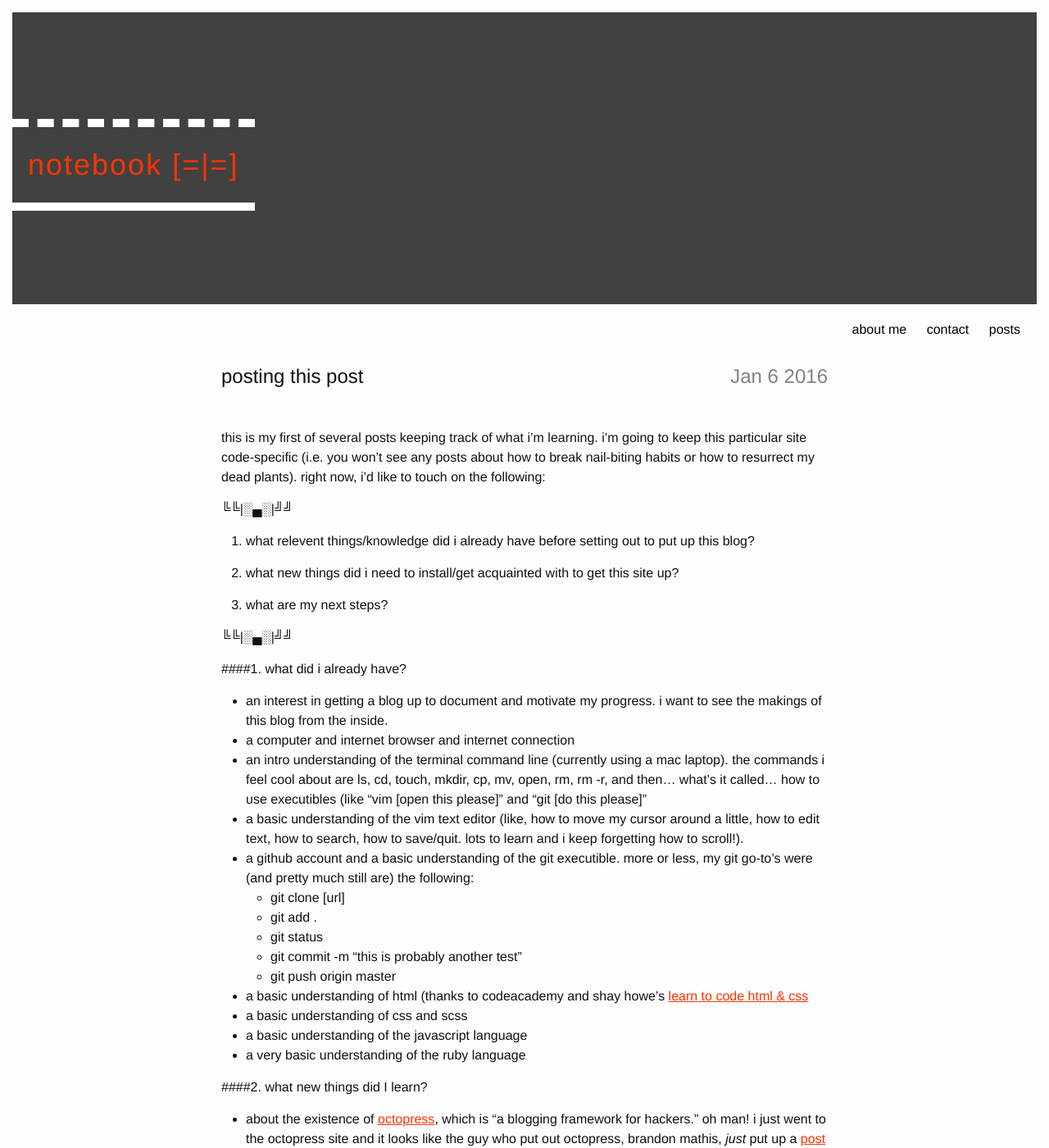
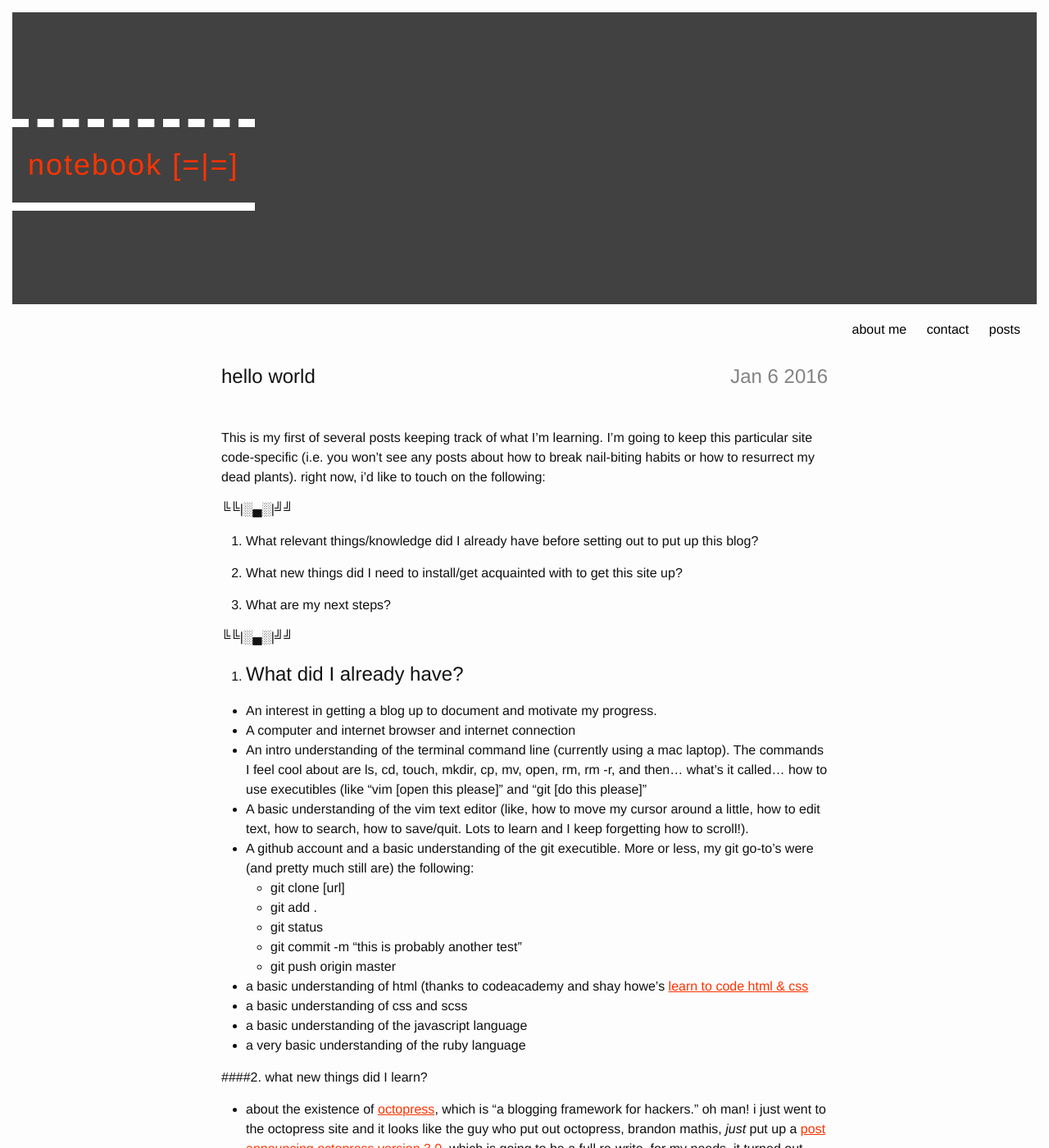
Before and after one commit to spacerest/spacerest.github.io, a Jekyll site: the page built from _posts/2016-01-05-hello-world.markdown, in a window 1280 px wide and 1400 px high. Shown: the whole window at 82% size. Built offline with Jekyll 4.4.1, drawn with Linux system fonts in a browser that asks for light colours.

Commit message:
minor changes to first post

```diff
--- a/_posts/2016-01-05-hello-world.markdown
+++ b/_posts/2016-01-05-hello-world.markdown
@@ -1,32 +1,33 @@
 ---
 layout: post
-title:  "posting this post"
+title:  "hello world"
 date:   2016-01-05 18:14:55 -0600
 comments: true
 categories:
 ---
 
-this is my first of several posts keeping track of what i'm learning. i'm going to keep this particular site code-specific (i.e. you won't see any posts about how to break nail-biting habits or how to resurrect my dead plants). right now, i'd like to touch on the following:
+This is my first of several posts keeping track of what I'm learning. I'm going to keep this particular site code-specific (i.e. you won't see any posts about how to break nail-biting habits or how to resurrect my dead plants). right now, i'd like to touch on the following:
 
 ╚╚\|░▄░\|╝╝
 {: .center}
 
-1. what relevent things/knowledge did i already have before setting out to put up this blog?
+1. What relevant things/knowledge did I already have before setting out to put up this blog?
 
-2. what new things did i need to install/get acquainted with to get this site up?
+2. What new things did I need to install/get acquainted with to get this site up?
 
-3. what are my next steps?
+3. What are my next steps?
 
 ╚╚\|░▄░\|╝╝
 {: .center}
 
-####1. what did i already have?
+1. What did I already have?
+===============================
 
-- an interest in getting a blog up to document and motivate my progress. i want to see the makings of this blog from the inside.
-- a computer and internet browser and internet connection
-- an intro  understanding of the terminal command line (currently using a mac laptop). the commands i feel cool about are ls, cd, touch, mkdir, cp, mv, open, rm, rm -r, and then... what's it called... how to use executibles (like "vim [open this please]" and "git [do this please]"
-- a basic understanding of the vim text editor (like, how to move my cursor around a little, how to edit text, how to search, how to save/quit. lots to learn and i keep forgetting how to scroll!).
-- a github account and a basic understanding of the git executible. more or less, my git go-to's were (and pretty much still are) the following:
+- An interest in getting a blog up to document and motivate my progress.
+- A computer and internet browser and internet connection
+- An intro  understanding of the terminal command line (currently using a mac laptop). The commands I feel cool about are ls, cd, touch, mkdir, cp, mv, open, rm, rm -r, and then... what's it called... how to use executibles (like "vim [open this please]" and "git [do this please]"
+- A basic understanding of the vim text editor (like, how to move my cursor around a little, how to edit text, how to search, how to save/quit. Lots to learn and I keep forgetting how to scroll!).
+- A github account and a basic understanding of the git executible. More or less, my git go-to's were (and pretty much still are) the following:
   - git clone [url]
   - git add .
   - git status
```
Also changed, not shown: home.md (+1 -1 lines), 2 other files.
